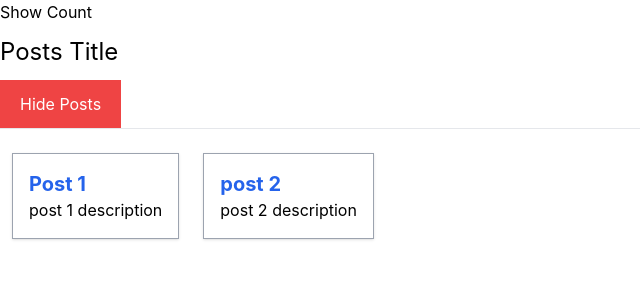
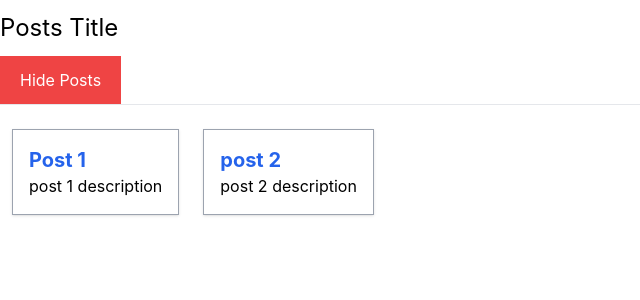
Before and after one commit to Rajkiran426/React, a React (Create React App) app in the folder my-app/: page / in a window 1280 px wide. Shown: the top 300 px of the page, without its empty margins (0-640 px from the left). Built offline with nearby package versions, Linux system fonts and the light colour scheme.

Commit message:
Conditional Statement in React

```diff
--- a/my-app/src/components/Posts/Post.js
+++ b/my-app/src/components/Posts/Post.js
@@ -26,7 +26,7 @@ class Posts extends Component {
         ],
         postTitle: 'Posts Title',
         showPosts: true,
-        count: 0,
+        count: true,
     };
     togglePostHandller  = () =>{
         this.setState({
@@ -52,7 +52,7 @@ class Posts extends Component {
         }
         return (
             <div>
-                <div>{this.state.conut !==0 && 'Show Count'}</div>
+                <div>{this.state.conut && 'Show Count'}</div>
                 <h2 className='text-2xl my-3 '>{this.state.postTitle}</h2>
 
                 <div>
```
